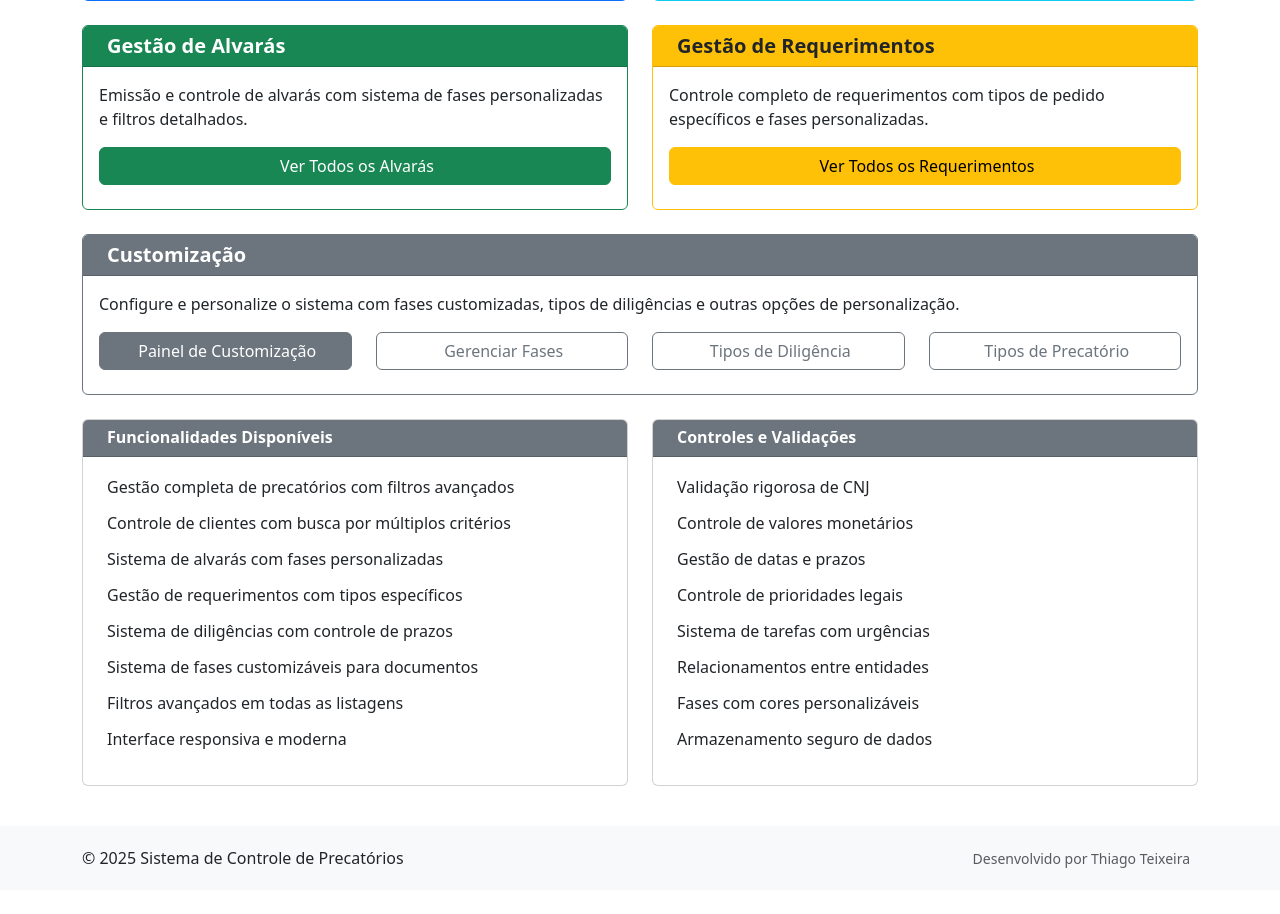
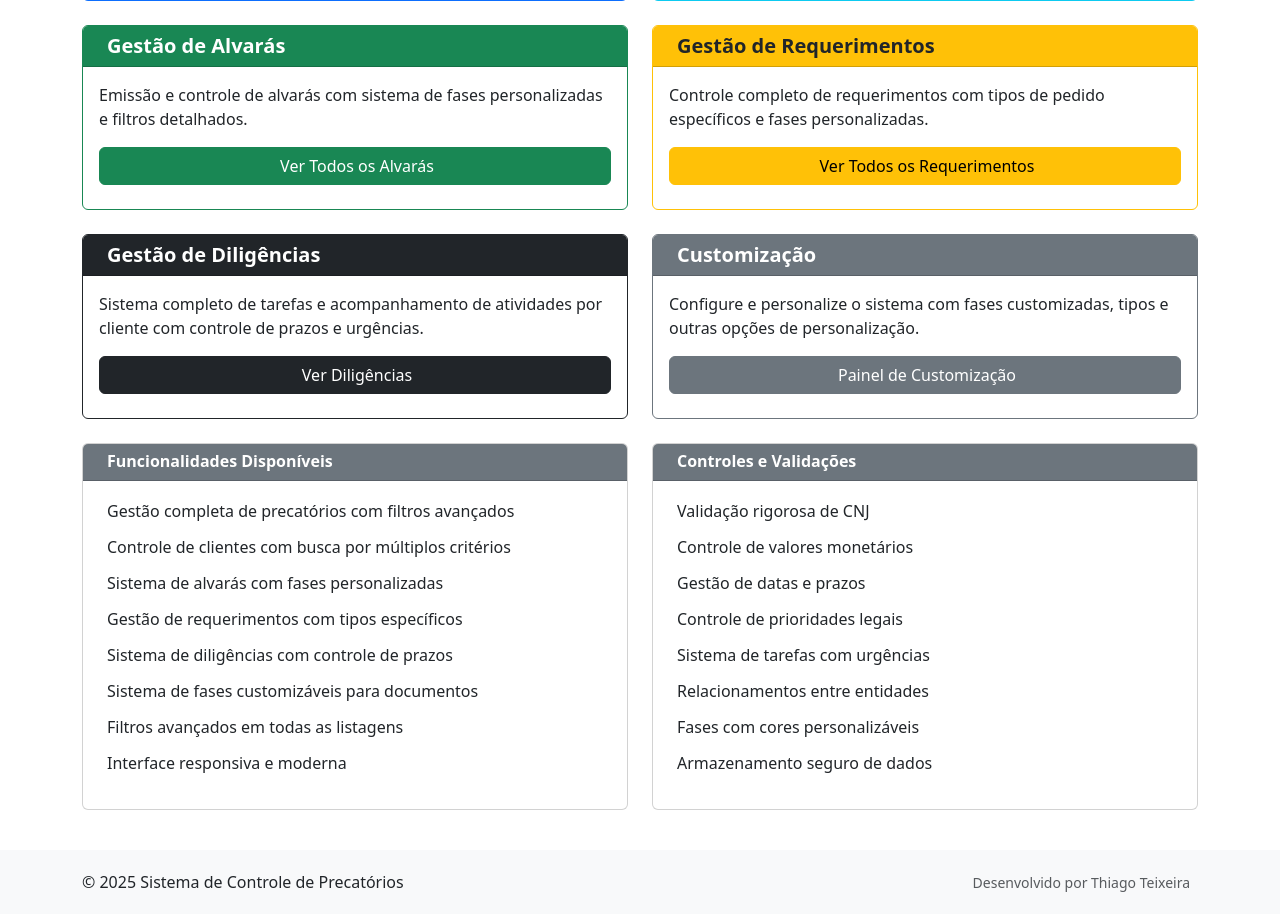
Before and after one commit to thsteixeira/precatorios, a Django app: page / in a window 1280 px wide. Shown: the part 1221-2135 px from the top of the page. Before the commit the page ends 2089 px from the top, so only its background shows below. Run offline with Django 3.2, Linux system fonts and the light colour scheme; the visitor is signed in with stand-in values (Sample User, id 1); data that the repository does not hold is empty; some libraries are stand-ins or nearby versions.

Commit message:
more improvements to home page laytout

```diff
--- a/precapp/templates/precapp/home.html
+++ b/precapp/templates/precapp/home.html
@@ -222,9 +222,29 @@
     </div>
 </div>
 
-<!-- Customization Section -->
+<!-- Customization and Diligencias Section -->
 <div class="row mb-4">
-    <div class="col-md-12">
+    <div class="col-md-6">
+        <div class="card h-100 border-dark">
+            <div class="card-header bg-dark text-white">
+                <h5 class="mb-0">
+                    <i class="fas fa-tasks me-2"></i>Gestão de Diligências
+                </h5>
+            </div>
+            <div class="card-body">
+                <p class="card-text">Sistema completo de tarefas e acompanhamento de atividades por cliente com controle de prazos e urgências.</p>
+                <div class="row">
+                    <div class="col-12">
+                        <a href="{% url 'diligencias_list' %}" class="btn btn-dark btn-block mb-2 w-100">
+                            <i class="fas fa-list me-1"></i>Ver Diligências
+                        </a>
+                    </div>
+                </div>
+            </div>
+        </div>
+    </div>
+
+    <div class="col-md-6">
         <div class="card h-100 border-secondary">
             <div class="card-header bg-secondary text-white">
                 <h5 class="mb-0">
@@ -232,26 +252,11 @@
                 </h5>
             </div>
             <div class="card-body">
-                <p class="card-text">Configure e personalize o sistema com fases customizadas, tipos de diligências e outras opções de personalização.</p>
+                <p class="card-text">Configure e personalize o sistema com fases customizadas, tipos e outras opções de personalização.</p>
                 <div class="row">
-                    <div class="col-md-3">
+                    <div class="col-12">
                         <a href="{% url 'customizacao' %}" class="btn btn-secondary btn-block mb-2 w-100">
                             <i class="fas fa-cogs me-1"></i>Painel de Customização
-                        </a>
-                    </div>
-                    <div class="col-md-3">
-                        <a href="{% url 'fases' %}" class="btn btn-outline-secondary btn-block mb-2 w-100">
-                            <i class="fas fa-list me-1"></i>Gerenciar Fases
-                        </a>
-                    </div>
-                    <div class="col-md-3">
-                        <a href="{% url 'tipos_diligencia' %}" class="btn btn-outline-secondary btn-block mb-2 w-100">
-                            <i class="fas fa-tasks me-1"></i>Tipos de Diligência
-                        </a>
-                    </div>
-                    <div class="col-md-3">
-                        <a href="{% url 'tipos_precatorio' %}" class="btn btn-outline-secondary btn-block mb-2 w-100">
-                            <i class="fas fa-gavel me-1"></i>Tipos de Precatório
                         </a>
                     </div>
                 </div>
```
